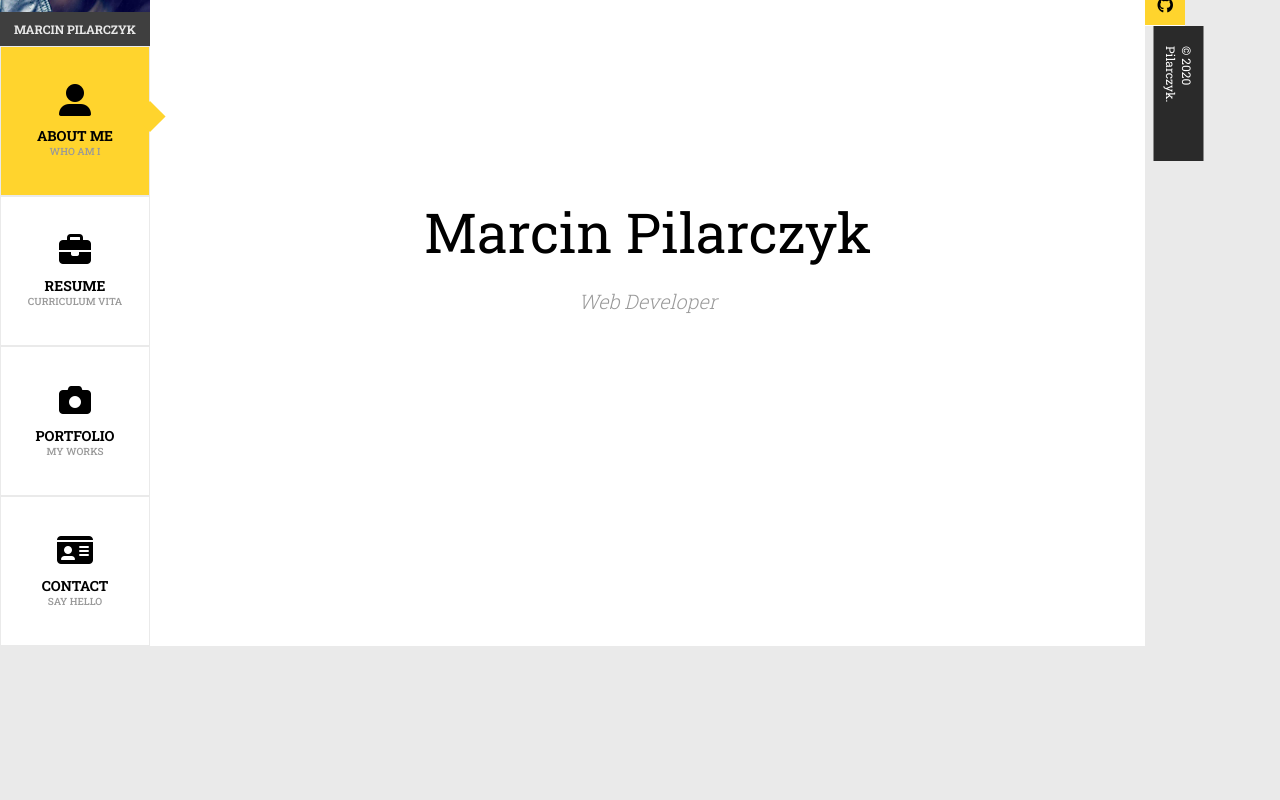
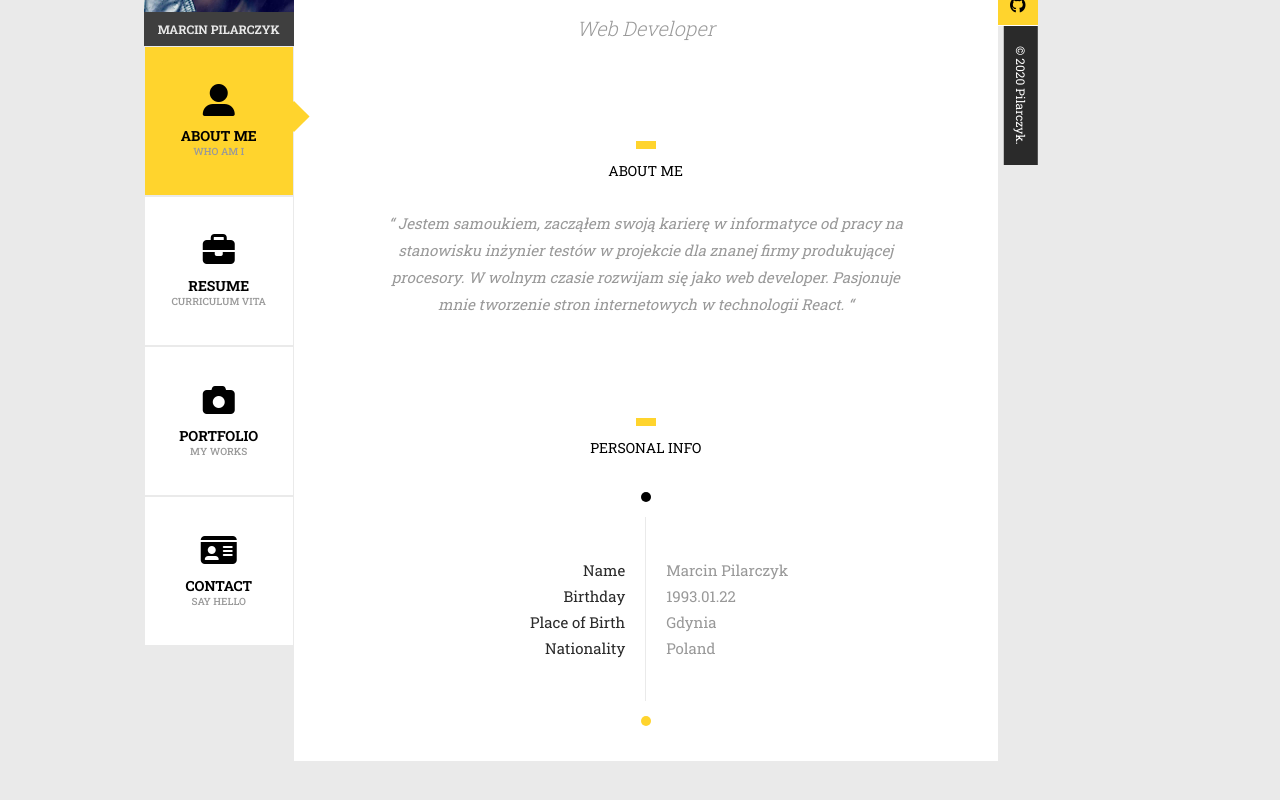
Before and after one commit to PilarczykM/resume, a React (Create React App) app: page / in a window 1280 px wide. Shown: the part 288-1088 px from the top of the page. Built offline with nearby package versions, Linux system fonts and the light colour scheme.

Commit message:
Create few components with section about me.

```diff
--- a/src/App.js
+++ b/src/App.js
@@ -1,15 +1,12 @@
 import React from "react";
 import { GlobalStyle } from "./theme/GlobalStyle";
-import MainTemplate from "./template/MainTemplate";
-import Title from "./components/molecules/Title/Title";
+import Home from "./pages/Home/Home";
 
 function App() {
   return (
     <React.Fragment>
       <GlobalStyle />
-      <MainTemplate>
-        <Title title="Marcin Pilarczyk" subtitle="Web Developer" />
-      </MainTemplate>
+      <Home />
     </React.Fragment>
   );
 }
--- /dev/null
+++ b/src/components/atoms/ListItem/ListItem.js
@@ -0,0 +1,10 @@
+import styled from "styled-components";
+
+const Item = styled.li`
+  list-style: none;
+  font-size: 15px;
+  font-weight: 400;
+  line-height: 26px;
+`;
+
+export default Item;
--- a/src/components/atoms/Paragraph/Paragraph.js
+++ b/src/components/atoms/Paragraph/Paragraph.js
@@ -0,0 +1,12 @@
+import styled from "styled-components";
+
+const Paragraph = styled.p`
+  padding: 0 80px;
+  font-size: 15px;
+  line-height: 27px;
+  font-weight: 400;
+  font-style: ${({ italic }) => (italic ? "italic" : "normal")};
+  color: #999;
+`;
+
+export default Paragraph;
--- /dev/null
+++ b/src/components/molecules/ListItem/ListItem.js
@@ -0,0 +1,37 @@
+import styled from "styled-components";
+
+const ulMixin = () => `
+      position: absolute;
+      content: "";
+      left: 0px;
+      width: 10px;
+      height: 10px;
+      border-radius: 100%;
+`;
+
+const ListItem = styled.ul`
+  position: relative;
+  flex: 1;
+  padding: 40px 20px;
+  text-align: ${({ textAlign }) => (textAlign ? textAlign : "center")};
+  color: ${({ data }) => (data ? "#999999" : "#2a2a2a")};
+
+  &:not(:first-child) {
+    border-left: 1px solid #eaeaea;
+
+    &::after {
+      ${ulMixin}
+      top: 0;
+      background-color: black;
+      transform: translate(-50%, -250%);
+    }
+
+    &::before {
+      ${ulMixin}
+      bottom: 0;
+      background-color: #ffd42d;
+      transform: translate(-50%, 250%);
+    }
+  }
+`;
+export default ListItem;
--- /dev/null
+++ b/src/components/molecules/SectionTitle/SectionTitle.js
@@ -0,0 +1,19 @@
+import styled from "styled-components";
+import Heading from "../../atoms/Heading/Heading";
+
+export const SectionTitle = styled(Heading)`
+  position: relative;
+
+  &::before {
+    position: absolute;
+    content: "";
+    top: -20px;
+    left: 50%;
+    width: 20px;
+    height: 8px;
+    background-color: #ffd42d;
+    transform: translate(-50%, 0);
+  }
+`;
+
+export default SectionTitle;
--- /dev/null
+++ b/src/pages/Home/Home.js
@@ -0,0 +1,47 @@
+import React from "react";
+import * as Styled from "./Home.styled";
+
+import MainTemplate from "../../template/MainTemplate";
+import SectionTemplate from "../../template/SectionTemple";
+
+import Title from "../../components/molecules/Title/Title";
+import SectionTitle from "../../components/molecules/SectionTitle/SectionTitle";
+import Paragraph from "../../components/atoms/Paragraph/Paragraph";
+import ListItem from "../../components/molecules/ListItem/ListItem";
+import Item from "../../components/atoms/ListItem/ListItem";
+
+const Home = () => (
+  <MainTemplate>
+    <SectionTemplate>
+      <Title title="Marcin Pilarczyk" subtitle="Web Developer" />
+    </SectionTemplate>
+    <SectionTemplate>
+      <SectionTitle mb="30px">About me</SectionTitle>
+      <Paragraph italic>
+        “ Jestem samoukiem, zacząłem swoją karierę w informatyce od pracy na
+        stanowisku inżynier testów w projekcie dla znanej firmy produkującej
+        procesory. W wolnym czasie rozwijam się jako web developer. Pasjonuje
+        mnie tworzenie stron internetowych w technologii React. “
+      </Paragraph>
+    </SectionTemplate>
+    <SectionTemplate>
+      <SectionTitle mb="60px">Personal info</SectionTitle>
+      <Styled.ListContainer>
+        <ListItem textAlign="right">
+          <Item>Name</Item>
+          <Item>Birthday</Item>
+          <Item>Place of Birth</Item>
+          <Item>Nationality</Item>
+        </ListItem>
+        <ListItem textAlign="left" data>
+          <Item>Marcin Pilarczyk</Item>
+          <Item>1993.01.22</Item>
+          <Item>Gdynia</Item>
+          <Item>Poland</Item>
+        </ListItem>
+      </Styled.ListContainer>
+    </SectionTemplate>
+  </MainTemplate>
+);
+
+export default Home;
--- /dev/null
+++ b/src/pages/Home/Home.styled.js
@@ -0,0 +1,6 @@
+import styled from "styled-components";
+
+export const ListContainer = styled.div`
+  display: flex;
+  justify-content: center;
+`;
--- a/src/template/MainTemplate.js
+++ b/src/template/MainTemplate.js
@@ -9,9 +9,11 @@ const Wrapper = styled.div`
   margin: 150px 0;
 `;
 const Container = styled.div`
+  width: 55%;
   display: flex;
+  flex-direction: column;
   justify-content: center;
-  width: 80%;
+  text-align: center;
   background-color: #fff;
 `;
 
--- /dev/null
+++ b/src/template/SectionTemple.js
@@ -0,0 +1,7 @@
+import styled from "styled-components";
+
+const SectionTemplate = styled.section`
+  margin: 60px 0;
+`;
+
+export default SectionTemplate;
```
